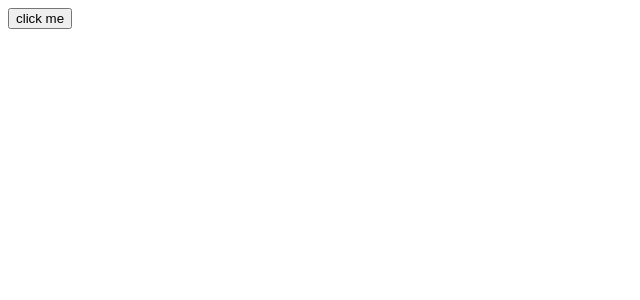
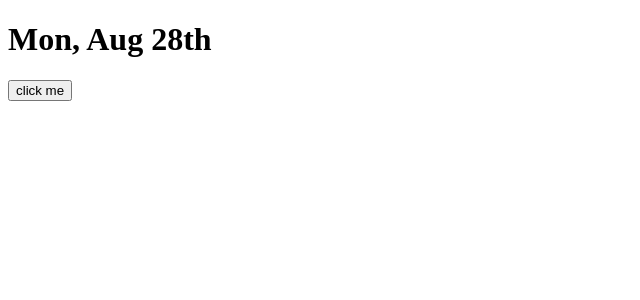
Before and after one commit to tjuranek/MyWeatherPWA, a React (Create React App) app: page / in a window 1280 px wide. Shown: the top 300 px of the page, without its empty margins (0-640 px from the left). Built offline with nearby package versions, Linux system fonts and the light colour scheme.

Commit message:
separate into a specific page

```diff
--- a/src/App.js
+++ b/src/App.js
@@ -1,18 +1,6 @@
 import React from 'react';
-import { AddLocationForm, WeatherCard } from './containers';
-import { useLocalStorage } from './hooks';
+import { Home } from './pages';
 
 export const App = () => {
-	const [locations] = useLocalStorage('locations', []);
-
-	return (
-		<>
-			{locations.map(location => {
-				const [city, state] = location.split(',');
-				return <WeatherCard city={city} state={state} />;
-			})}
-
-			<AddLocationForm />
-		</>
-	);
+	return <Home />;
 };
--- /dev/null
+++ b/src/pages/home.js
@@ -0,0 +1,20 @@
+import React from 'react';
+import { AddLocationForm, WeatherCard } from '../containers';
+import { useLocalStorage } from '../hooks';
+
+export const Home = () => {
+	const [locations] = useLocalStorage('locations', []);
+
+	return (
+		<>
+			<h1>Mon, Aug 28th</h1>
+
+			{locations.map(location => {
+				const [city, state] = location.split(',');
+				return <WeatherCard city={city} state={state} />;
+			})}
+
+			<AddLocationForm />
+		</>
+	);
+};
--- /dev/null
+++ b/src/pages/index.js
@@ -0,0 +1,3 @@
+import { Home } from './home';
+
+export { Home };
```
